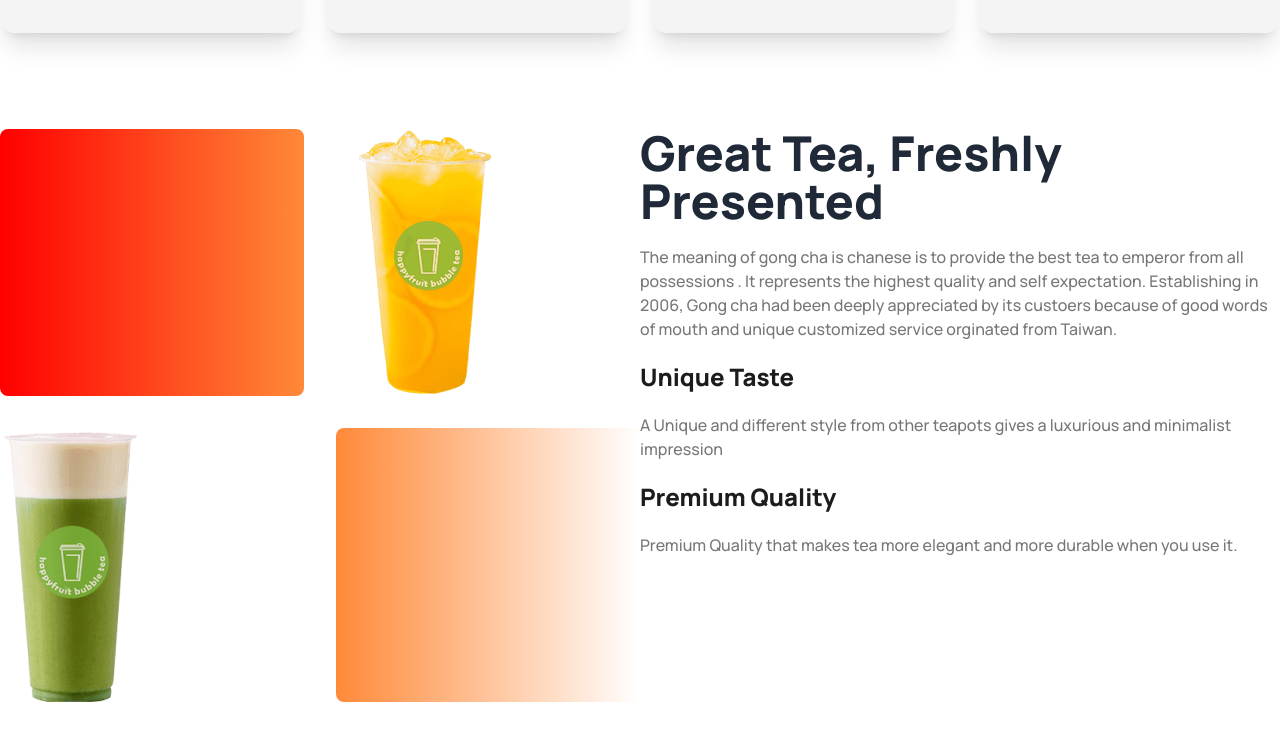
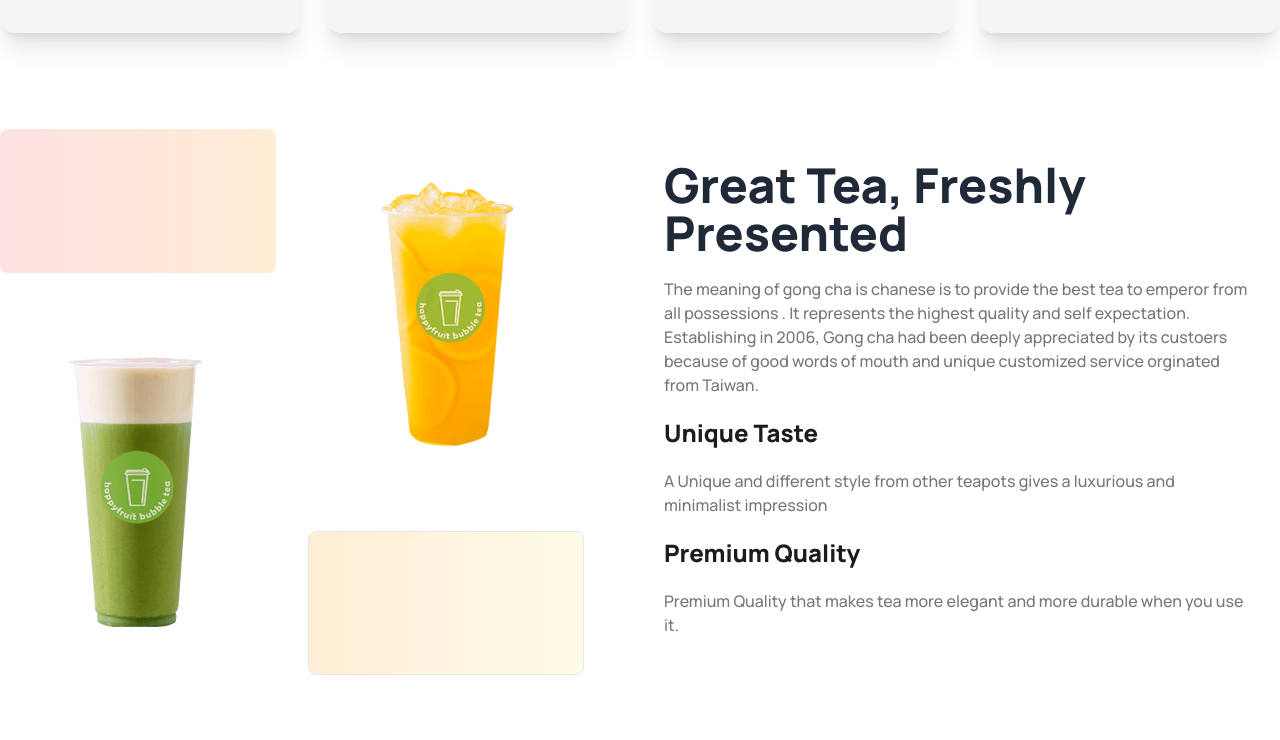
Before and after one commit to RashedulHaqueRasel1/Tea-House, a plain HTML site: page index.html in a window 1280 px wide. Shown: the part 1060-1800 px from the top of the page. Drawn offline with nearby package versions, Linux system fonts and the light colour scheme.

Commit message:
Great Tea, Freshly Presented Section Done

```diff
--- a/index.html
+++ b/index.html
@@ -128,20 +128,20 @@
 
     <!-- ============= Great Tea, Freshly Presented ========= -->
 
-    <section class="my-24 flex flex-col lg:flex-row">
+    <section class="my-24 flex gap-12 flex-col lg:flex-row">
 
       <div class="grid gap-8 grid-cols-1 md:grid-cols-2 flex-1">
-        <div class="rounded-lg bg-gradient-to-r from-[#F00] to-[#FF8938]"></div>
-        <div>
-          <img class="row-span-2" src="images/fresh-1.png" alt="">
+        <div class="rounded-lg h-36  bg-gradient-to-r from-red-100 to-orange-100 "></div>
+        <div  class="row-span-2 px-7 py-12 flex justify-center items-center " >
+          <img src="images/fresh-1.png" alt="">
         </div>
-        <div>
-          <img class="row-span-2" src="images/fresh-2.png" alt="">
+        <div  class="row-span-2 px-7 py-12 flex justify-center items-center ">
+          <img src="images/fresh-2.png" alt="">
         </div>
-        <div class="rounded-lg bg-gradient-to-r from-[#FF8938]  to-[#FFFFFF]"></div>
+        <div class="rounded-lg h-36 bg-gradient-to-r from-orange-100  to-yellow-50 border "></div>
       </div>
 
-      <div class="space-y-5 flex-1">
+      <div class="space-y-5 flex-1 p-8 ">
         <h3 class="text-5xl font-extrabold">Great Tea, Freshly <br>
           Presented</h3>
         <p class="text-[#777] font-medium ">The meaning of gong cha is chanese is to provide the best tea to emperor
@@ -157,7 +157,6 @@
         <p class="text-[#777] font-medium">Premium Quality that makes tea more elegant and more durable when you use it.
         </p>
 
-
       </div>
 
 
```
